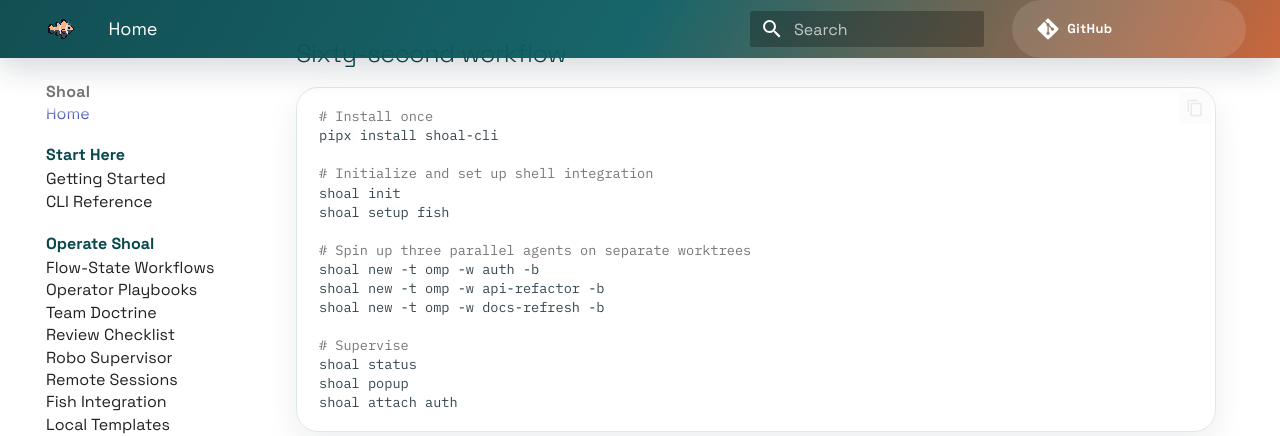
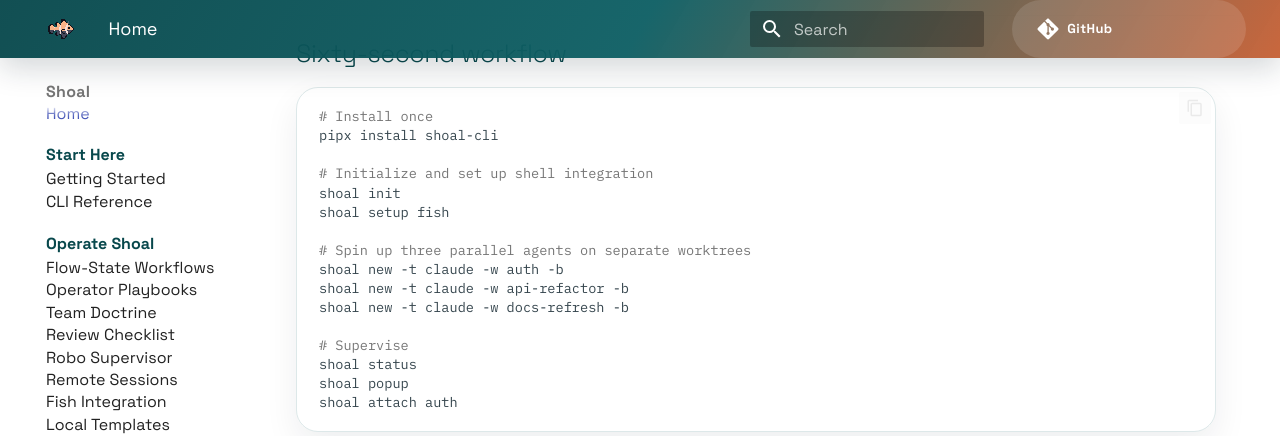
Before and after one commit to TheShoal/shoal-cli, an MkDocs documentation site: the page built from docs/index.md, in a window 1280 px wide and 900 px high, scrolled down 3135 px. Shown: the top 436 px of the window. Built offline with MkDocs 1.6.1 and Material for MkDocs 9.7.7, drawn with Linux system fonts in a browser that asks for light colours; comment, search, counter and statistics services are not loaded.

Commit message:
docs: use claude as default tool in sixty-second workflow example

```diff
--- a/docs/index.md
+++ b/docs/index.md
@@ -110,9 +110,9 @@ shoal init
 shoal setup fish
 
 # Spin up three parallel agents on separate worktrees
-shoal new -t omp -w auth -b
-shoal new -t omp -w api-refactor -b
-shoal new -t omp -w docs-refresh -b
+shoal new -t claude -w auth -b
+shoal new -t claude -w api-refactor -b
+shoal new -t claude -w docs-refresh -b
 
 # Supervise
 shoal status
```
